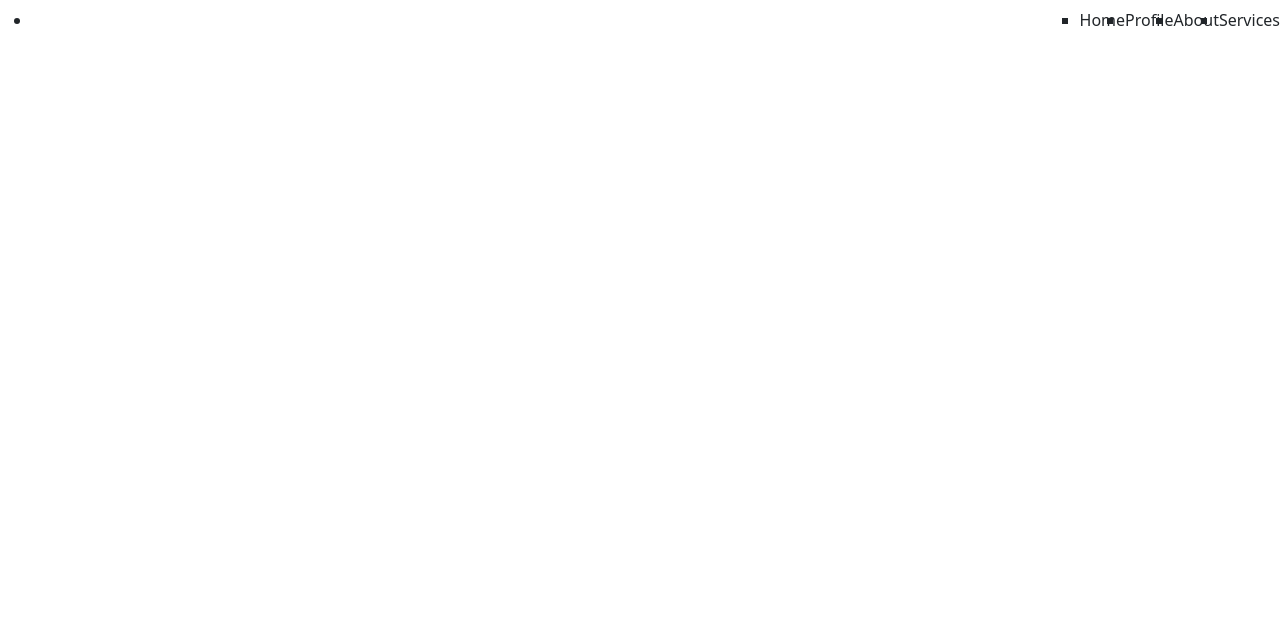
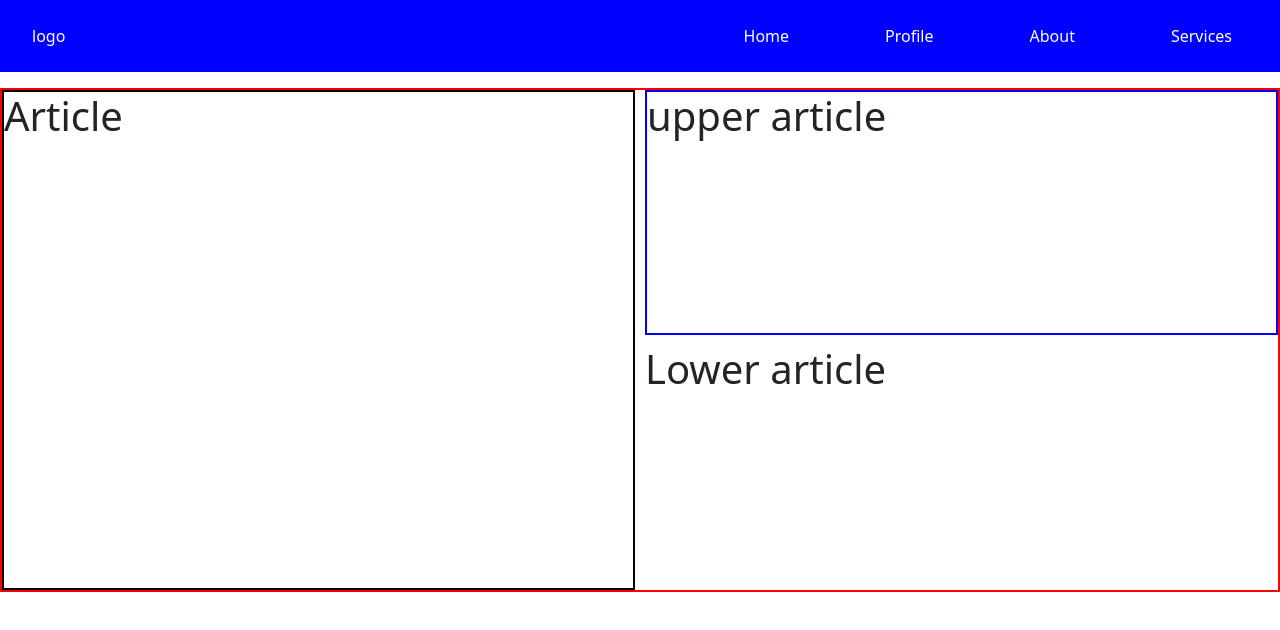
Before and after one commit to joshg1912/grid-layout, a website: page index.html in a window 1280 px wide. Drawn offline with nearby package versions, Linux system fonts and the light colour scheme.

Commit message:
adds large row and two column layout

```diff
--- a/index.html
+++ b/index.html
@@ -6,16 +6,27 @@
 </head>
 <body>
 <nav>
-    <ul class="navbar">
-        <li class="logo"></li>
+    <ul class="navbar py-4">
+        <li class="logo">logo</li>
         <ul>
         <ul class="nav-links">
-        <li class="nav-item">Home</li>
-        <li class="nav-item">Profile</li>
-        <li class="nav-item">About</li>
-        <li class="nav-item">Services</li>
+        <li class="nav-item px-5">Home</li>
+        <li class="nav-item px-5">Profile</li>
+        <li class="nav-item px-5">About</li>
+        <li class="nav-item px-5">Services</li>
     </ul>
 </nav>
+<div class="article">
+  <div class="column"><h1>Article</h1></div>
+  <div class="column-2">
+      <div class="upper-article">
+          <h1>upper article</h1>
+  </div>
+  <div class="lower-article">
+      <h1>Lower article</h1>
+  </div>
+</div>
+
 </body>
 
 
--- a/style.css
+++ b/style.css
@@ -2,3 +2,35 @@
     display: flex;
     justify-content: space-between;
 }
+
+ul {
+    list-style: none;
+}
+
+.navbar {
+    background-color: blue;
+    color:white;
+}
+
+.article {
+    display: grid;
+    border: 2px solid red;
+    grid-template-columns: 1fr 1fr;
+    grid-template-rows: 500px;
+    row-gap: 10px;
+    column-gap: 10px;
+}
+
+.column {
+    border: 2px solid black;
+}
+
+.column-2 {
+    display: grid;
+    grid-template-rows: 1fr 1fr;
+    row-gap: 10px;
+}
+
+.upper-article {
+    border: 2px solid blue;
+}
```
